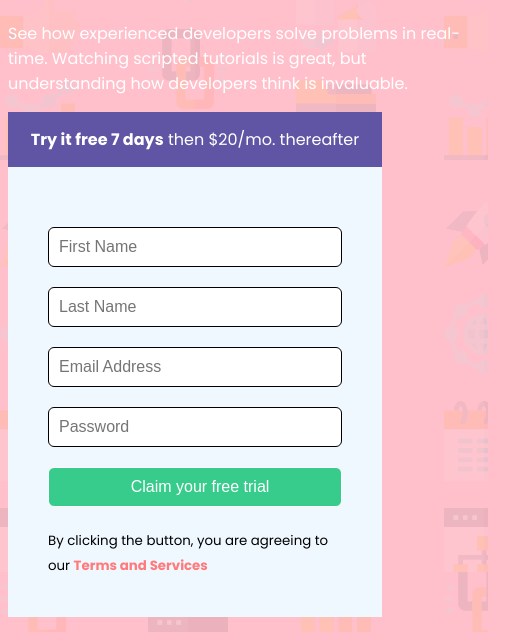
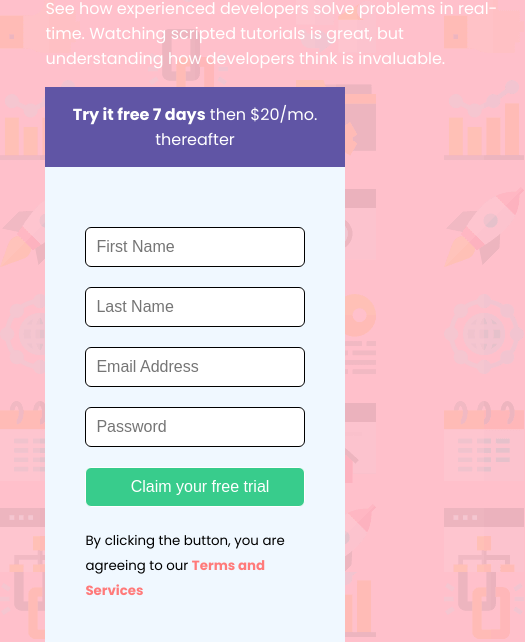
Before and after one commit to kennsawyerr/intro-component-with-signup-form-master, a plain HTML site: page index.html in a window 390 px wide. Shown: the part 228-870 px from the top of the page, 525 px wide, since content can reach past the window. Drawn offline with Linux system fonts and the light colour scheme.

Commit message:
modified:   style.css

```diff
--- a/style.css
+++ b/style.css
@@ -104,7 +104,7 @@ h1{
  .container{
     display: flex;
     flex-direction: column;
-    width: 100%;
+    width: 80%;
     max-width: 470px;
     margin: 0 auto;
  }
@@ -117,3 +117,7 @@ h1{
  }
 
 }
+
+@media screen and (max-width:400px){
+
+}
```
